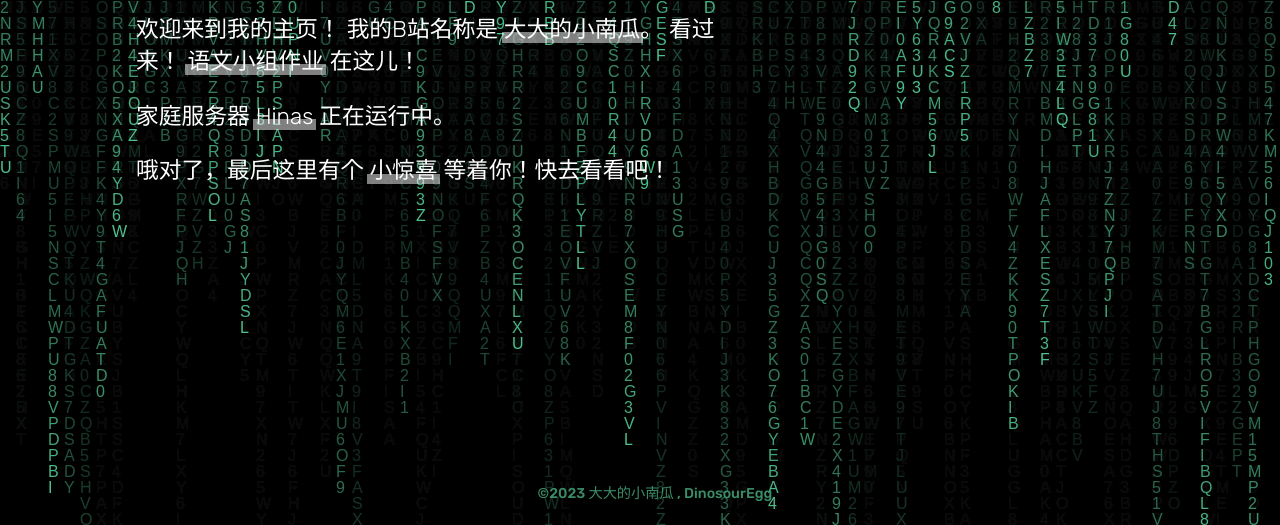
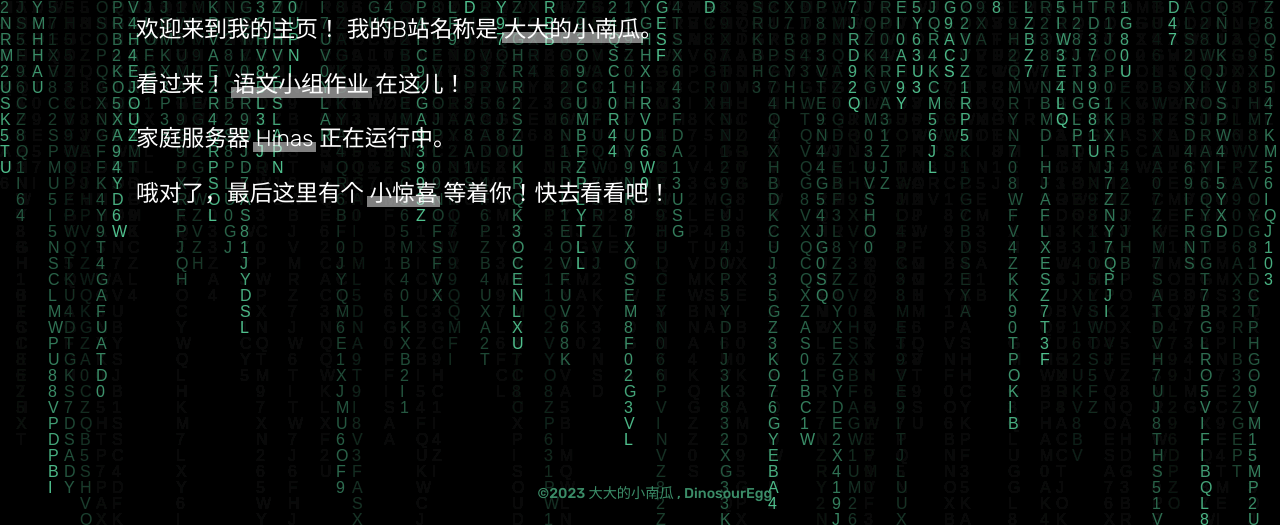
Before and after one commit to DinosourEgg/DinosourEgg.github.io, a plain HTML site: page index.html in a window 1280 px wide. Shown: the part 275-800 px from the top of the page. Drawn offline with Linux system fonts and the light colour scheme.

Commit message:
Update index.html

```diff
--- a/index.html
+++ b/index.html
@@ -84,10 +84,12 @@
     <!--      超链接      我的正下方-->
     我的B站名称是
     <a href="https://space.bilibili.com/446634704" target="_top" class="main">大大的小南瓜</a>。
-    看过来！
+  </p>
+
+<p>	看过来！
      <a href="https://DinosourEgg.github.io/chs/index.html" target="_top" class="main">语文小组作业</a>
-     在这儿！
-  </p>
+        在这儿！
+</p>
   <p>
     家庭服务器
     <a href="http://dinosouregg.wbhyy-dns.xyz/" target="_top" class="main">Hinas</a>
```
